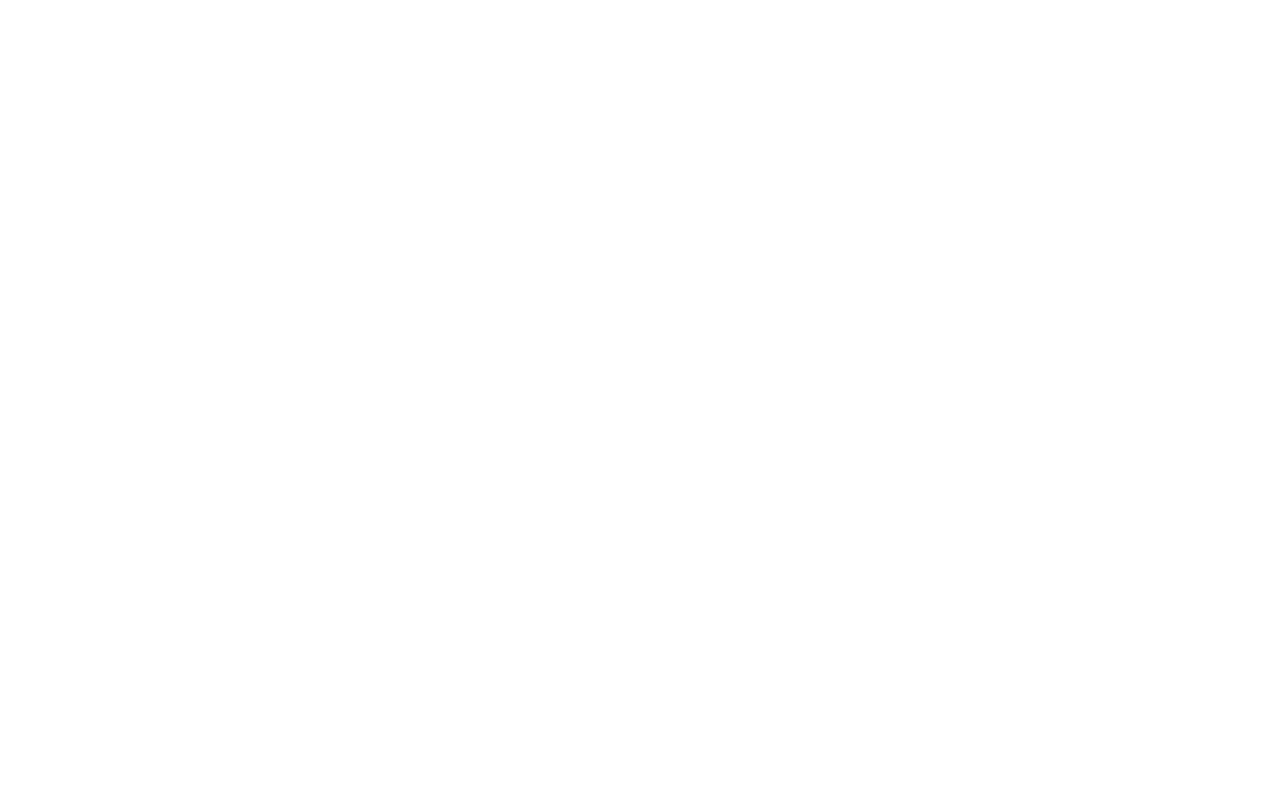
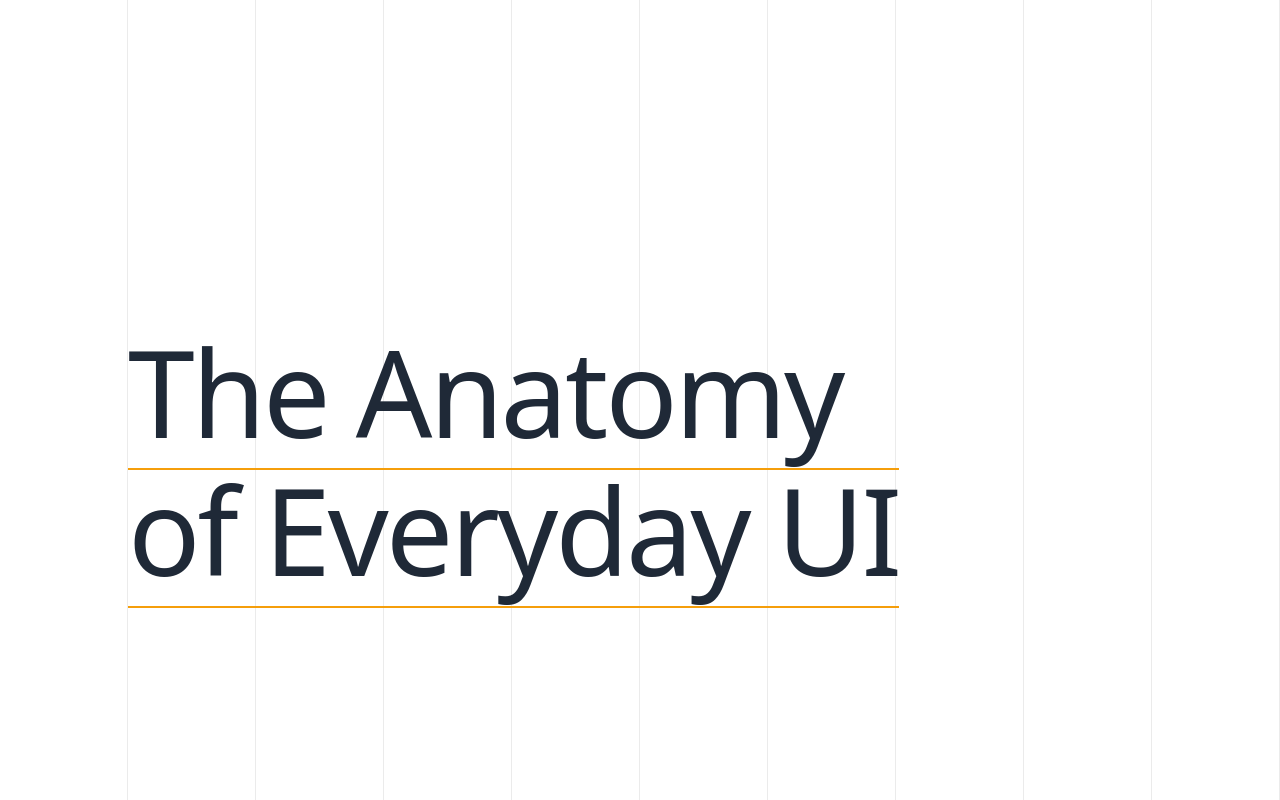
Before and after one commit to davidwoolf/anatomy-ui, a SvelteKit app: page / in a window 1280 px wide. Built offline with nearby package versions, Linux system fonts and the light colour scheme.

Commit message:
tailwind setup, plus some generic layout setup

```diff
--- /dev/null
+++ b/src/components/section-head.svelte
@@ -0,0 +1,23 @@
+<div class="section-head max-w-3xl">
+  <slot />
+</div>
+
+<style lang="postcss">
+  :global(.section-head h1) {
+    @apply font-normal
+    leading-none
+    tracking-snug
+    text-3xl
+    md:text-4xl
+    lg:font-light
+    lg:text-5xl;
+  }
+
+  :global(.section-head p) {
+    @apply mt-2
+    text-gray-800/80
+    text-lg
+    lg:mt-6
+    lg:text-xl;
+  }
+</style>
--- a/src/routes/+layout.svelte
+++ b/src/routes/+layout.svelte
@@ -5,9 +5,7 @@
 <div>
   <header class="" />
 
-  <div>
-    <slot />
-  </div>
+  <slot />
 
   <footer />
 </div>
@@ -15,5 +13,6 @@
 <style lang="postcss">
   :global(body) {
     -webkit-font-smoothing: antialiased;
+    @apply text-gray-800;
   }
 </style>
--- a/src/routes/+page.svelte
+++ b/src/routes/+page.svelte
@@ -1,3 +1,80 @@
 <script lang="ts">
-  import { assets } from "$app/paths";
+  // import { assets } from "$app/paths";
 </script>
+
+<main class="au-container flex items-end p-32 pb-48 h-screen w-screen">
+  <h1 class="overflow-hidden leading-none tracking-tight text-[7.5rem] font-thin">
+    <div class="overflow-hidden heading-text pb-4">
+      <span>The Anatomy</span>
+    </div>
+    <span class="line block border-b-2 border-yellow-400" />
+    <div class="overflow-hidden heading-text pb-4">
+      <span> of Everyday UI</span>
+    </div>
+    <span class="line block border-b-2 border-yellow-400" />
+  </h1>
+</main>
+
+<style>
+  .au-container {
+    background: linear-gradient(to right, white 127px, rgb(0 0 0 / 0.08) 1px);
+    background-size: 128px 100%;
+  }
+
+  .line {
+    animation: slideIn;
+    animation-timing-function: cubic-bezier(0.165, 0.84, 0.44, 1);
+    animation-iteration-count: 1;
+    animation-duration: 1s;
+    animation-delay: 0.125s;
+    animation-fill-mode: forwards;
+    transform: translateX(-100%);
+  }
+
+  .line:last-of-type {
+    animation-delay: 0.25s;
+  }
+
+  .heading-text span {
+    animation: slideUp;
+    animation-timing-function: cubic-bezier(0.165, 0.84, 0.44, 1);
+    animation-iteration-count: 1;
+    animation-duration: 1s;
+    animation-delay: 0.125s;
+    animation-fill-mode: forwards;
+    display: block;
+    transform: translateY(100%);
+  }
+
+  .heading-text:last-of-type span {
+    animation-delay: 0.25s;
+  }
+
+  @keyframes slideIn {
+    from {
+      transform: translateX(-100%);
+    }
+
+    to {
+      transform: translateX(0);
+    }
+  }
+
+  @keyframes slideUp {
+    from {
+      transform: translateY(100%);
+    }
+
+    to {
+      transform: translateY(0);
+    }
+  }
+
+  @media (prefers-reduced-motion) {
+    .line,
+    .heading-text span {
+      transform: translate3d(0, 0, 0);
+      animation: none;
+    }
+  }
+</style>
--- /dev/null
+++ b/src/routes/section/+layout.svelte
@@ -0,0 +1,7 @@
+<header class="h-16 md:h-20 border-b flex items-center ml-8 md:ml-16 lg:ml-32">
+  <span class="text-xl md:text-2xl tracking-snug">The Anatomy of Everyday UI</span>
+</header>
+
+<main class="p-8 md:p-16 lg:p-32 lg:py-20">
+  <slot />
+</main>
--- /dev/null
+++ b/src/routes/section/layout/semantic-elements/+page.svelte
@@ -0,0 +1,12 @@
+<script lang="ts">
+  import SectionHead from "@components/section-head.svelte";
+</script>
+
+<SectionHead>
+  <h1>Semantic elements</h1>
+  <p>
+    Layout helps define the hierarchy and flow of content in interfaces. While styling
+    does this visually, section level elements including divs, headers, and footers help
+    semantically describe your interface.
+  </p>
+</SectionHead>
--- a/tailwind.config.cjs
+++ b/tailwind.config.cjs
@@ -14,6 +14,7 @@
 					400: "#F59E0B",
 				}
 			},
+
 			fontSize: {
 				xs: '0.75rem',
 				sm: '0.875rem',
@@ -25,7 +26,9 @@
 				'4xl': '2.5rem',
 				'5xl': '4rem'
 			},
-
+			letterSpacing: {
+				snug: "-.01em"
+			},
 		}
 	},
 };
```
Also changed, not shown: 1 other file (tests, documents, lock files or other folders).
